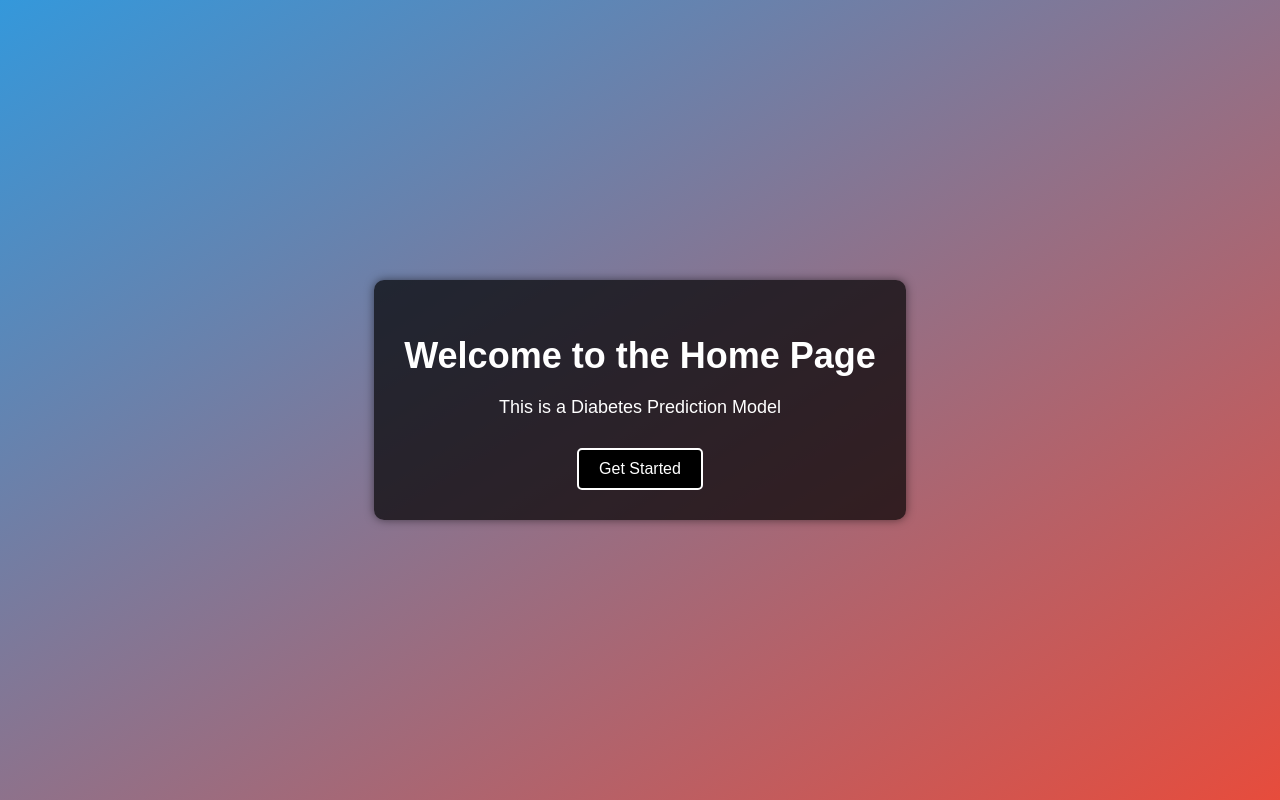
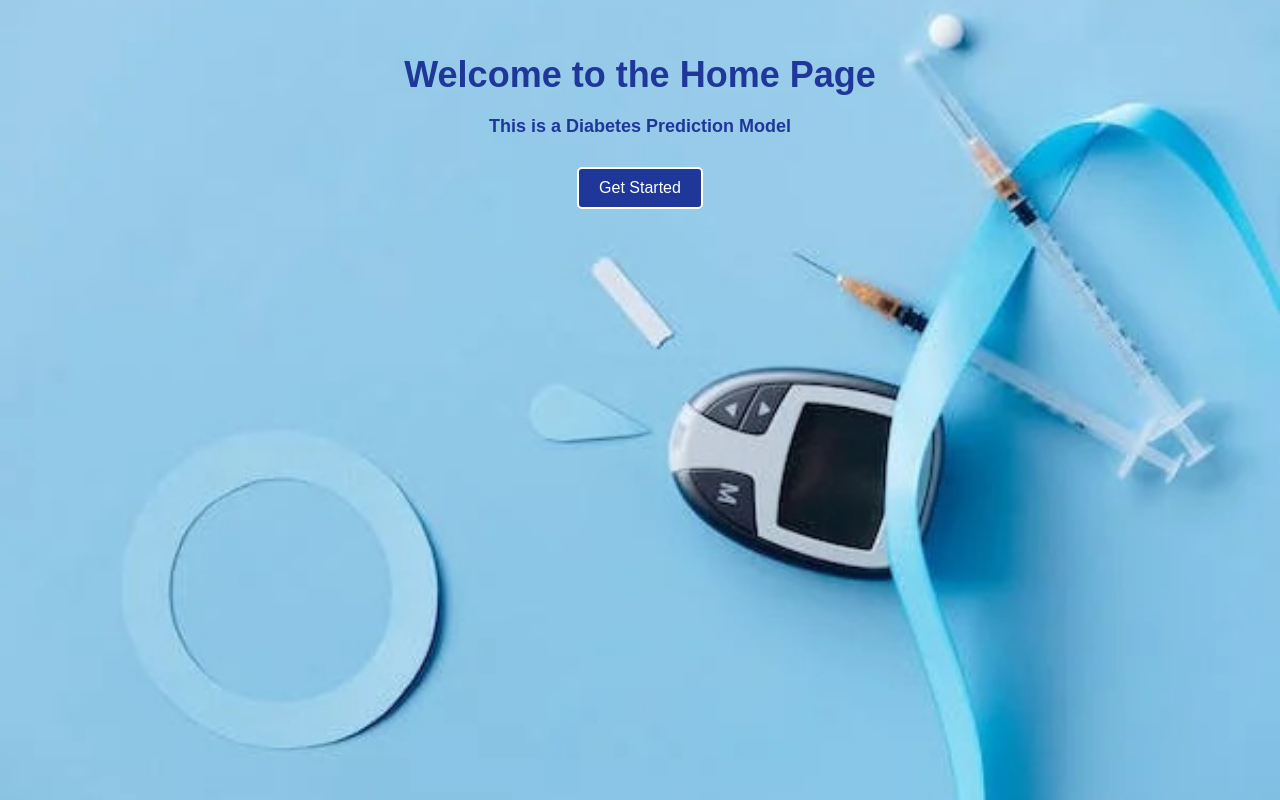
Before and after one commit to VaishnaviSh14/Diabetes_Prediction_Model, a Flask app: page / in a window 1280 px wide. Run offline with Flask 3, Linux system fonts and the light colour scheme; parts of the project's set-up code (start-up, migrations or seed data) failed here and were passed over.

Commit message:
Diabetes

```diff
--- a/templates/index.html
+++ b/templates/index.html
@@ -5,28 +5,30 @@
   <title>Stylish Home Page</title>
   <style>
     body {
-      background: linear-gradient(to bottom right, #3498db, #e74c3c);
+      background: url('../static/DiabetesPred.jpg') center/cover no-repeat;
       font-family: Arial, sans-serif;
       color: white;
       margin: 0;
       padding: 0;
       display: flex;
-      justify-content: center;
+      flex-direction: column; /* Change to column */
+      justify-content: flex-start; /* Align content at the top */
       align-items: center;
       height: 100vh;
     }
     .welcome-container {
-      background-color: rgba(0, 0, 0, 0.7);
       padding: 30px;
       border-radius: 10px;
-      box-shadow: 0px 0px 10px rgba(0, 0, 0, 0.5);
       text-align: center;
     }
     h1 {
       font-size: 36px;
+      color:#1e3799;
       margin-bottom: 20px;
     }
     p {
+      color:#1e3799;
+      font-weight: bold;
       font-size: 18px;
       margin-bottom: 30px;
     }
@@ -35,7 +37,7 @@
       justify-content: center;
     }
     .btn {
-      background-color: black;
+      background-color: #1e3799;
       color: white;
       padding: 10px 20px;
       border: 2px solid white;
@@ -46,7 +48,7 @@
       transition: background-color 0.3s ease;
     }
     .btn:hover {
-      background-color: #333;
+      background-color: lightblue;
     }
   </style>
 </head>
```
Also changed, not shown: templates/home.html (+30 -10 lines), templates/single_prediction.html (+5 -7 lines), static/DiabetesPred.jpg (added), 3 other files.
